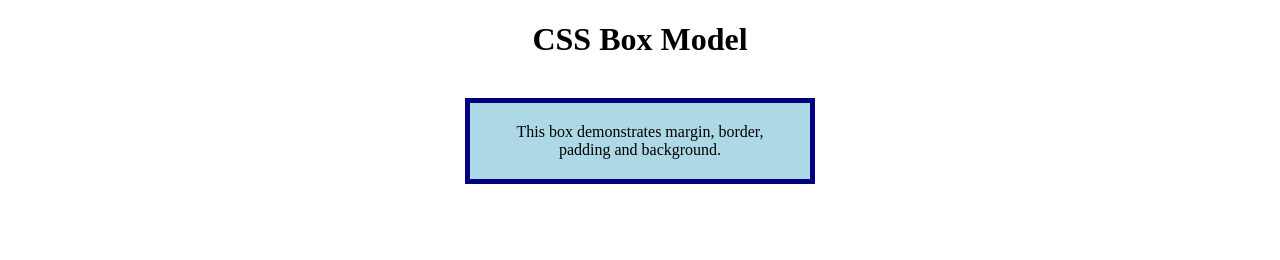
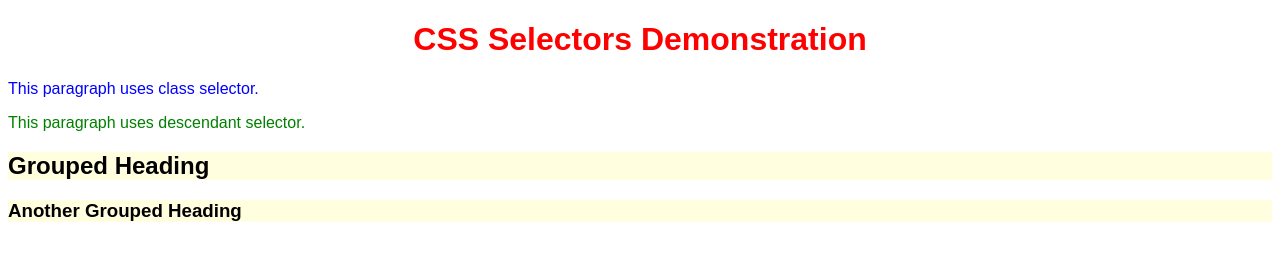
Before and after one commit to Sahilkhan801/Web-Development-Practical, a plain HTML site: page index.html in a window 1280 px wide. Drawn offline with Linux system fonts and the light colour scheme.

Commit message:
Add files via upload

```diff
--- a/index.html
+++ b/index.html
@@ -2,26 +2,43 @@
 <html lang="en">
 <head>
     <meta charset="UTF-8">
-    <title>CSS Box Model</title>
+    <title>CSS Selectors</title>
 
     <style>
-        .container {
-            width: 300px;
-            background-color: lightblue;
-            border: 5px solid navy;
-            padding: 20px;
-            margin: 40px auto;
+        * {
+            font-family: Arial;
+        }
+
+        #heading {
+            color: red;
             text-align: center;
+        }
+
+        .text {
+            color: blue;
+        }
+
+        div p {
+            color: green;
+        }
+
+        h2, h3 {
+            background-color: lightyellow;
         }
     </style>
 </head>
 <body>
 
-    <h1 align="center">CSS Box Model</h1>
+    <h1 id="heading">CSS Selectors Demonstration</h1>
 
-    <div class="container">
-        This box demonstrates margin, border, padding and background.
+    <p class="text">This paragraph uses class selector.</p>
+
+    <div>
+        <p>This paragraph uses descendant selector.</p>
     </div>
+
+    <h2>Grouped Heading</h2>
+    <h3>Another Grouped Heading</h3>
 
 </body>
 </html>
```
